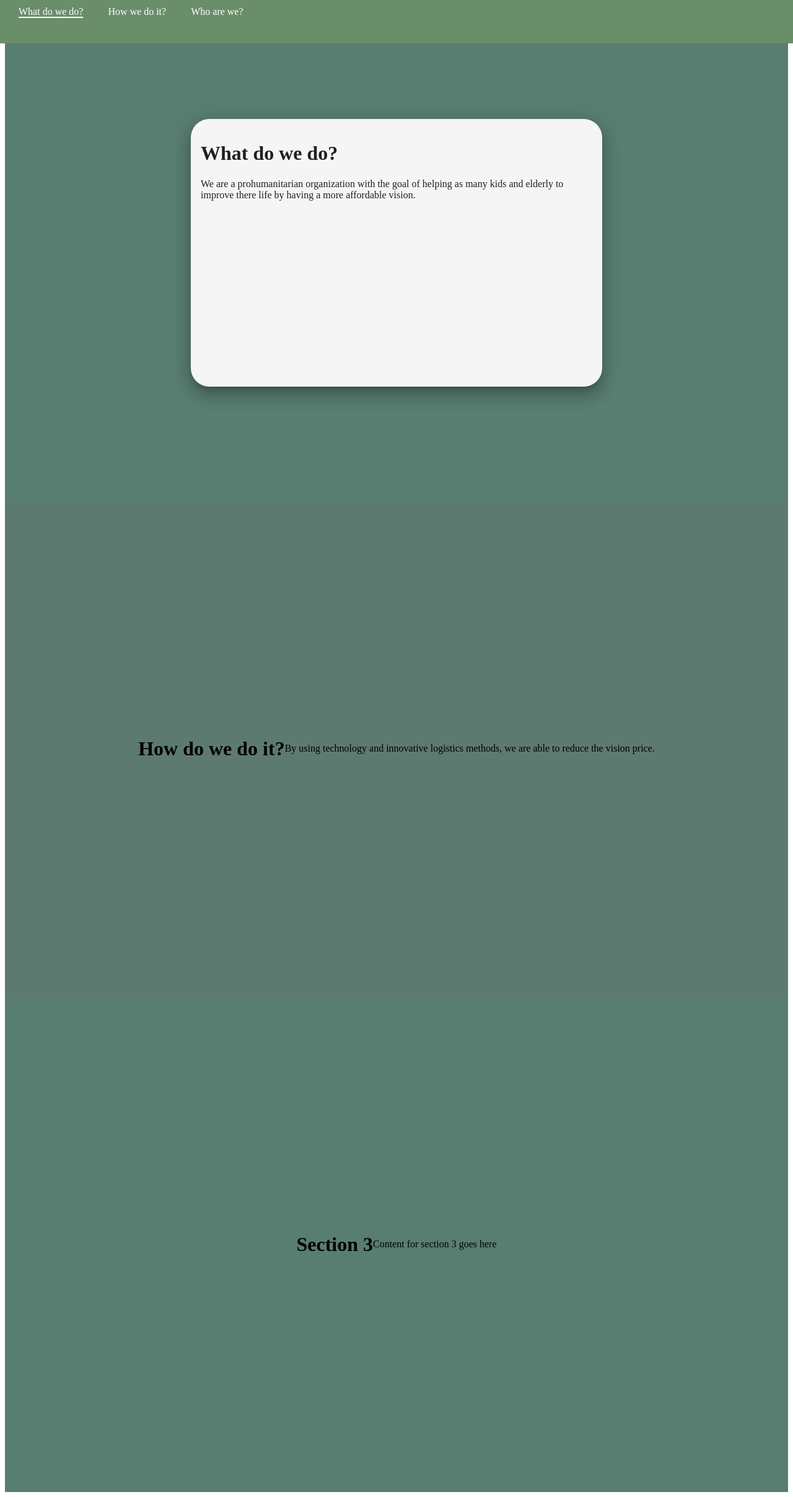
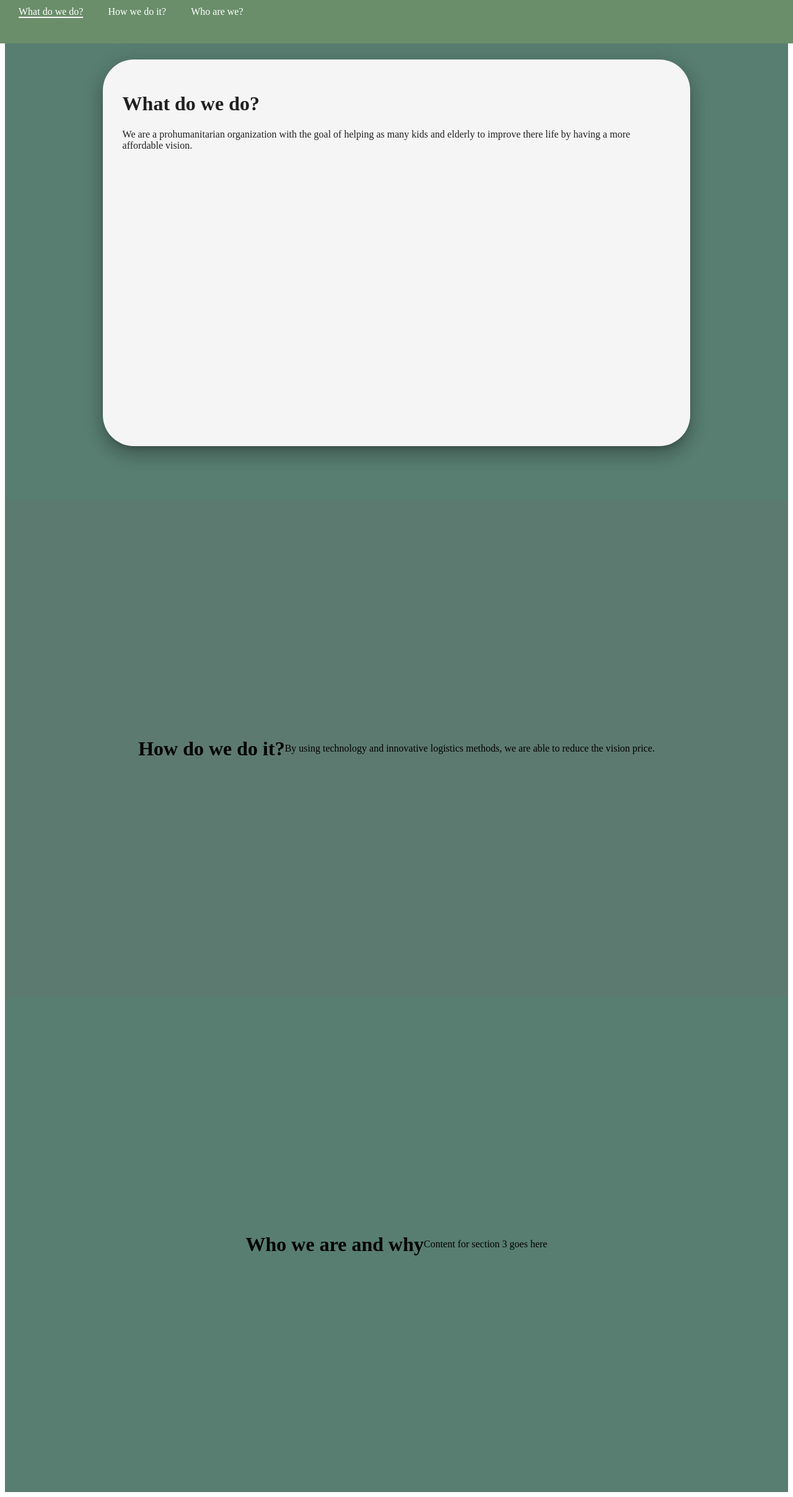
Before and after one commit to macosta2015/WeWeFramesV2, a React (Create React App) app: page / in a window 1280 px wide. Shown: the whole page at 62% size. Built offline with nearby package versions, Linux system fonts and the light colour scheme.

Commit message:
Update App.js

```diff
--- a/src/App.js
+++ b/src/App.js
@@ -129,19 +129,22 @@ function App() {
           </nav >
           <div className="sections-container">
             <Element name="section1" className="section1">
-              <Paper elevation={16} style={{ height: "50%", width: "50%", backgroundColor: '#f5f5f5', padding: '16px', borderRadius: '30px' }} >
+              <Paper elevation={16} style={{ height: "70%", width: "70%", backgroundColor: '#f5f5f5', padding: '32px', borderRadius: '50px' }} >
                 <h1>What do we do?</h1>
-                <p>We are a prohumanitarian organization with the goal of helping as many kids and elderly to improve there life by having a
+                <p>
+                  We are a prohumanitarian organization with the goal of helping as many kids and elderly to improve there life by having a
                   more affordable vision.
                 </p>
               </Paper>
             </Element>
             <Element name="section2" className="section2">
               <h1>How do we do it?</h1>
-              <p>By using technology and innovative logistics methods, we are able to reduce the vision price.</p>
+              <p>
+                By using technology and innovative logistics methods, we are able to reduce the vision price.
+              </p>
             </Element>
             <Element name="section3" className="section3">
-              <h1>Section 3</h1>
+              <h1>Who we are and why</h1>
               <p>Content for section 3 goes here</p>
             </Element>
           </div>
```
